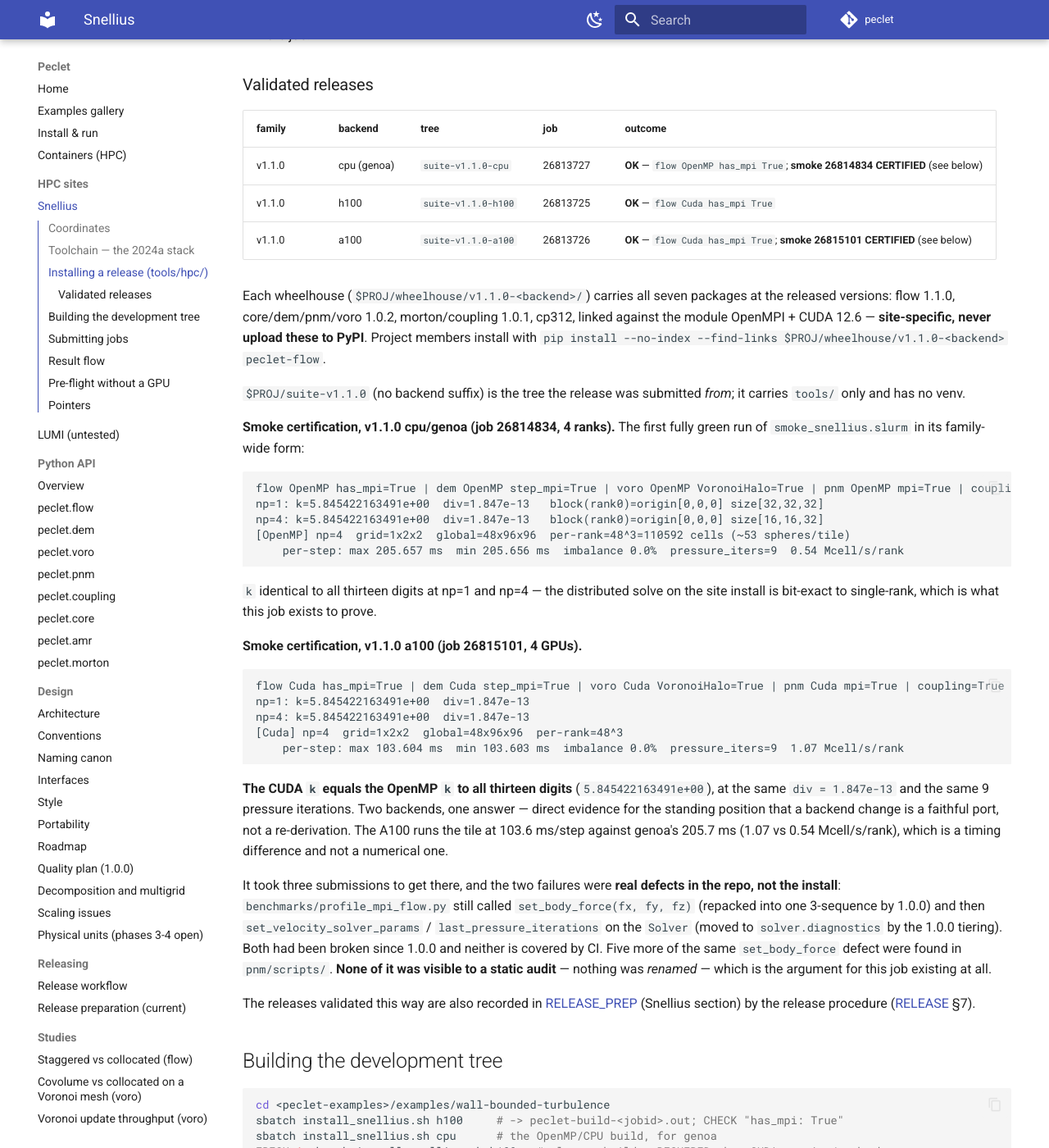
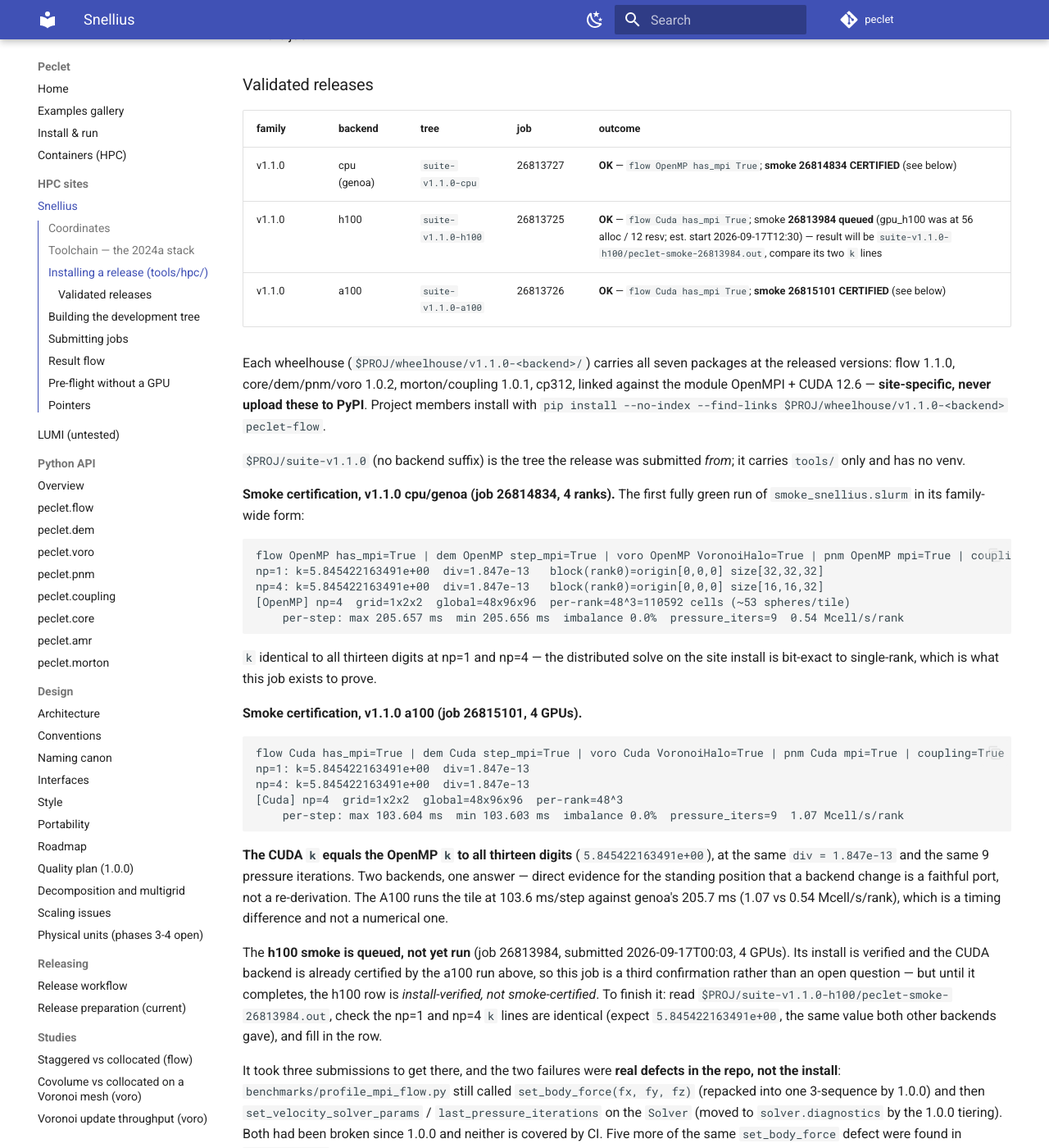
Before and after one commit to computational-chemical-engineering/peclet, an MkDocs documentation site: the page built from docs/SNELLIUS.md, in a window 1280 px wide and 1400 px high, scrolled down 1756 px. Shown: the whole window at 82% size. Built offline with MkDocs 1.6.1 and Material for MkDocs 9.7.7, drawn with Linux system fonts in a browser that asks for light colours; comment, search, counter and statistics services are not loaded.

Commit message:
SNELLIUS: the h100 smoke is queued, and the record says where to find it
gpu_h100 is at 56 alloc / 12 resv and Slurm estimates job 26813984 starts
2026-09-17T12:30 — hours after the release session. Rather than leave the h100
row ambiguous, it now states plainly that the backend is INSTALL-VERIFIED but
not SMOKE-CERTIFIED, names the .out file the result will appear in, and says
what to compare (the two k lines, expected 5.845422163491e+00, the value both
other backends already gave).

The CUDA backend is certified by the a100 run, so this job is a third
confirmation rather than an open question. Recording it this way means the
remaining step survives in the file instead of only in a session.

Co-Authored-By: Claude Opus 5 <noreply@anthropic.com>
Claude-Session: https://claude.ai/code/session_015oTxBzztjajN9wPUYRPWaL

```diff
--- a/docs/SNELLIUS.md
+++ b/docs/SNELLIUS.md
@@ -73,7 +73,7 @@ in the script — the recipe above is the corrected one; see [RELEASE](RELEASE.m
 | family | backend | tree | job | outcome |
 |---|---|---|---|---|
 | v1.1.0 | cpu (genoa) | `suite-v1.1.0-cpu` | 26813727 | **OK** — `flow OpenMP has_mpi True`; **smoke 26814834 CERTIFIED** (see below) |
-| v1.1.0 | h100 | `suite-v1.1.0-h100` | 26813725 | **OK** — `flow Cuda has_mpi True` |
+| v1.1.0 | h100 | `suite-v1.1.0-h100` | 26813725 | **OK** — `flow Cuda has_mpi True`; smoke **26813984 queued** (gpu_h100 was at 56 alloc / 12 resv; est. start 2026-09-17T12:30) — result will be `suite-v1.1.0-h100/peclet-smoke-26813984.out`, compare its two `k` lines |
 | v1.1.0 | a100 | `suite-v1.1.0-a100` | 26813726 | **OK** — `flow Cuda has_mpi True`; **smoke 26815101 CERTIFIED** (see below) |
 
 Each wheelhouse (`$PROJ/wheelhouse/v1.1.0-<backend>/`) carries all seven packages at the released
@@ -113,6 +113,13 @@ np=4: k=5.845422163491e+00  div=1.847e-13
 the standing position that a backend change is a faithful port, not a re-derivation. The A100 runs
 the tile at 103.6 ms/step against genoa's 205.7 ms (1.07 vs 0.54 Mcell/s/rank), which is a timing
 difference and not a numerical one.
+
+The **h100 smoke is queued, not yet run** (job 26813984, submitted 2026-09-17T00:03, 4 GPUs). Its
+install is verified and the CUDA backend is already certified by the a100 run above, so this job is a
+third confirmation rather than an open question — but until it completes, the h100 row is
+*install-verified, not smoke-certified*. To finish it: read
+`$PROJ/suite-v1.1.0-h100/peclet-smoke-26813984.out`, check the np=1 and np=4 `k` lines are identical
+(expect `5.845422163491e+00`, the same value both other backends gave), and fill in the row.
 
 It took three submissions to get there, and the two failures were **real defects in the repo, not the
 install**: `benchmarks/profile_mpi_flow.py` still called `set_body_force(fx, fy, fz)` (repacked into
```
